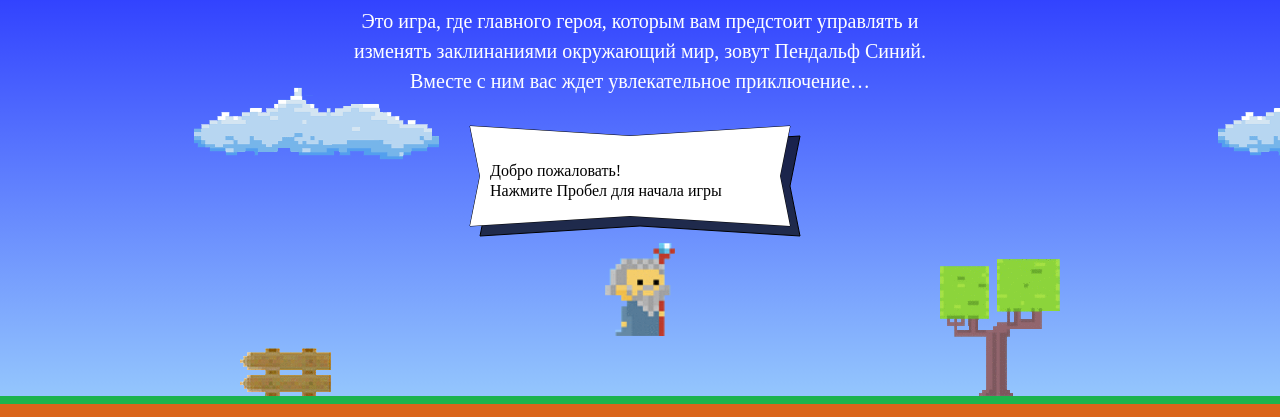
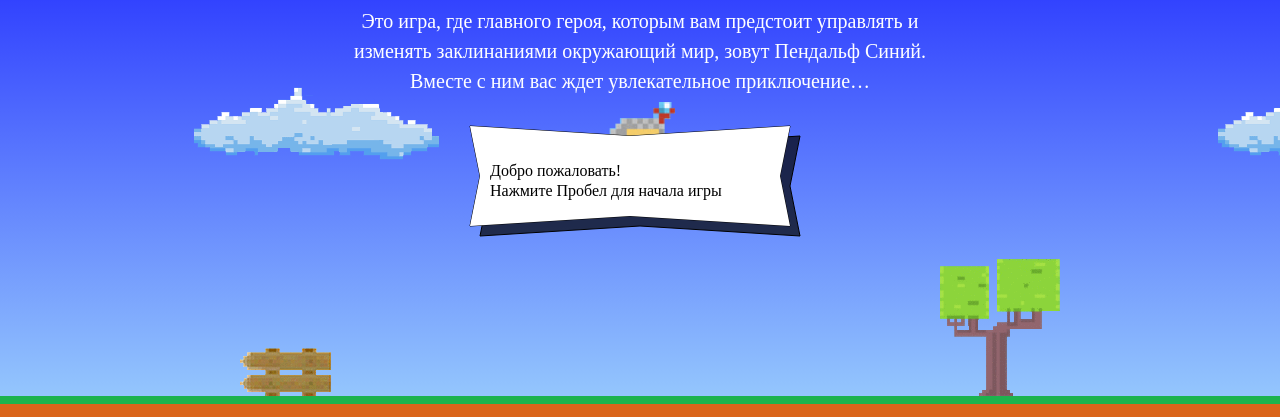
Before and after one commit to merox-vlados/927865-code-and-magick-19, a website: page index.html in a window 1280 px wide. Shown: the part 203-620 px from the top of the page. Drawn offline with Linux system fonts and the light colour scheme; a web font is replaced by a local one.

Commit message:
fix function getWizardY

```diff
--- a/index.html
+++ b/index.html
@@ -185,21 +185,17 @@
   var fireballSize = 22;
   var wizardSpeed = 3;
   var wizardWidth = 70;
-  var width;
-  var height;
-  var wizardHeight; //new var
   var getFireballSpeed = function(left) {
     return left ? 5 : 2;
   };
   var getWizardHeight = function(wizardWidth) {
-    wizardHeight = 1.337 * wizardWidth;
-    return wizardHeight;
+    return 1.337 * wizardWidth;
   }
   var getWizardX = function(width) {
     return width * 0.5 - wizardWidth/2;
   }
   var getWizardY = function(height) {
-    return height / 3 + wizardHeight/2;
+    return height / 3 - getWizardHeight(wizardWidth);
   }
 </script>
 <script src="js/game.js"></script>
```
